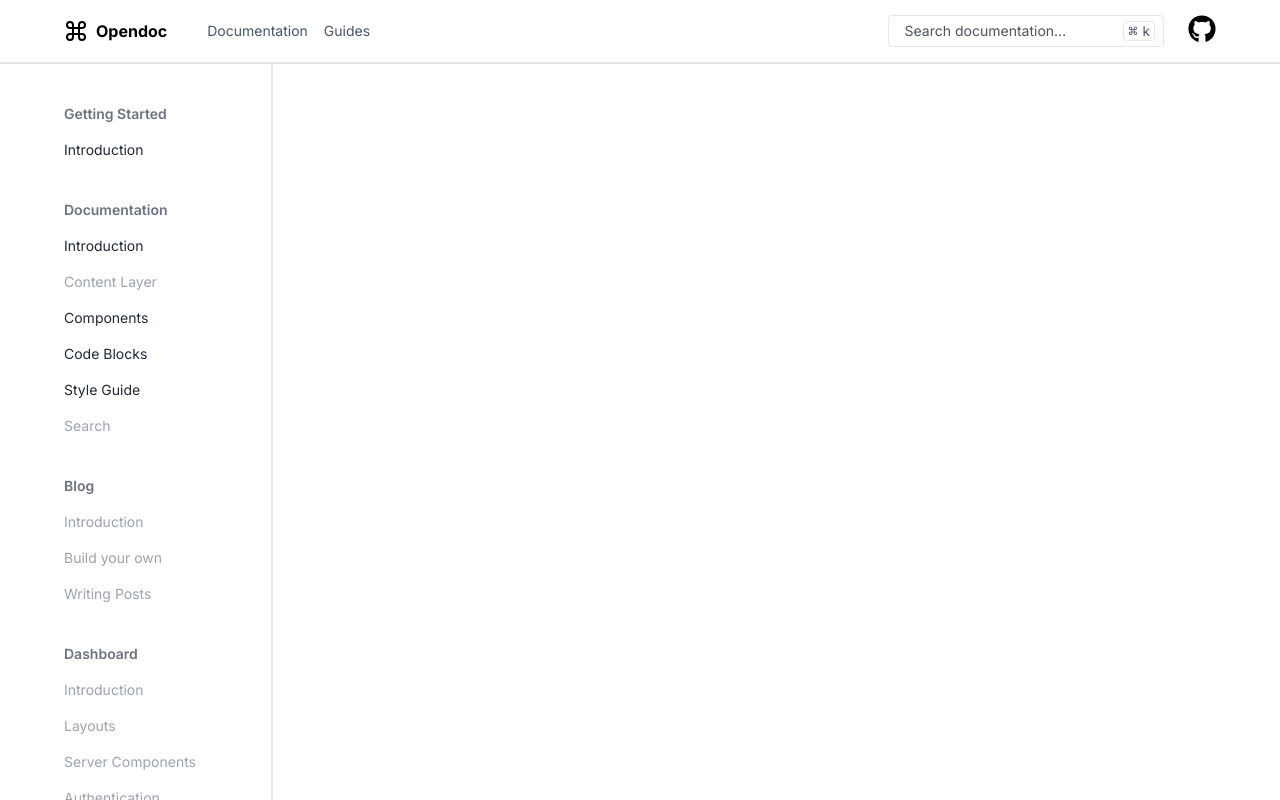
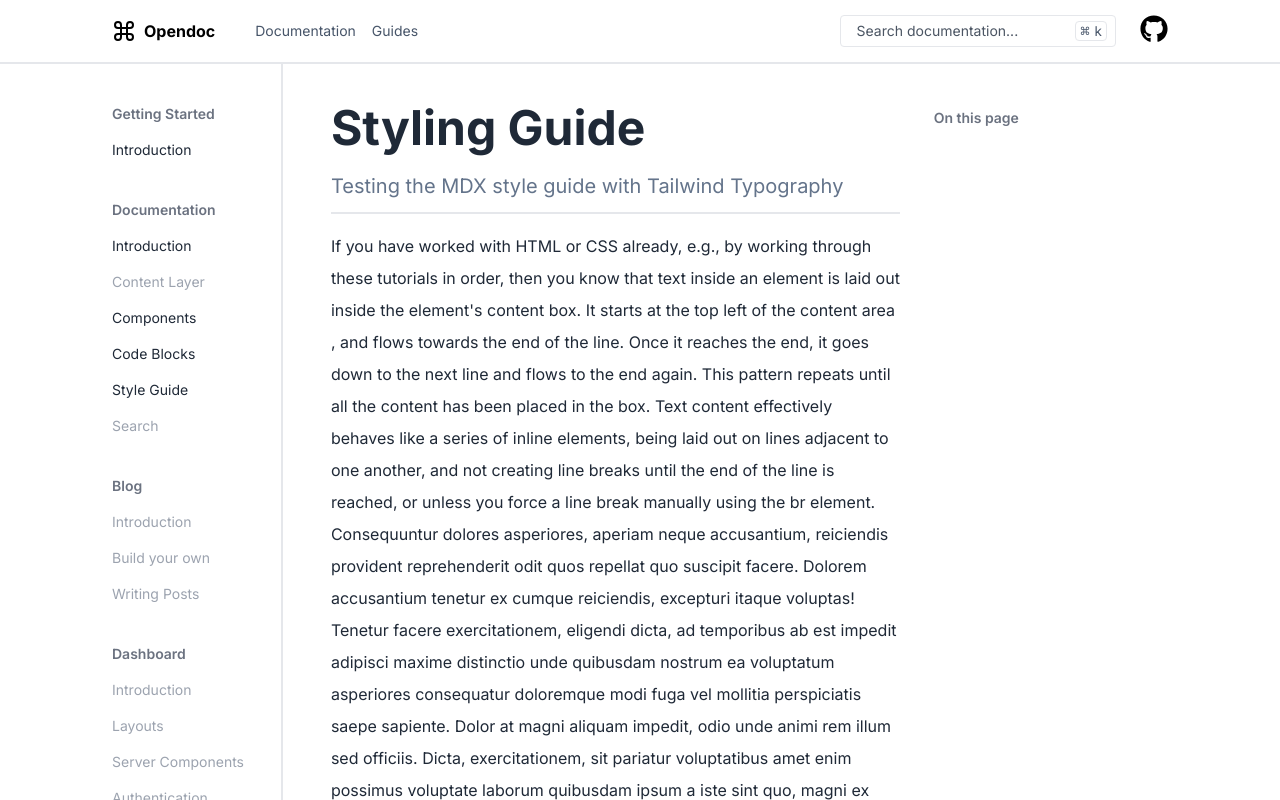
Before and after one commit to nisabmohd/Opendoc, a Next.js app: page /docs in a window 1280 px wide. Shown: the top 800 px of the page. Built offline with nearby package versions, Linux system fonts and the light colour scheme.

Commit message:
markdown dummy ui added

```diff
--- a/next.config.js
+++ b/next.config.js
@@ -1,4 +1,4 @@
 /** @type {import('next').NextConfig} */
-const nextConfig = {}
+const nextConfig = {};
 
-module.exports = nextConfig
+module.exports = nextConfig;
--- a/src/app/components/leftbar.tsx
+++ b/src/app/components/leftbar.tsx
@@ -8,11 +8,11 @@ export default function Leftbar(props: LeftbarProps) {
         <div {...props} className={`${props.className} flex flex-col gap-10`}>
             {
                 leftbarData.headers.map(item => {
-                    return <div >
+                    return <div key={item.name + item.slug}>
                         <h2 className="text-sm font-semibold mb-4 text-gray-500">{item.name}</h2>
                         <div className="children flex flex-col gap-4">
                             {item.child.map(child => {
-                                return child.link ? <Link className="text-sm text-gray-800" href={`/${item.slug}/${child.link}`}>{child.name}</Link> : <span className="text-sm text-gray-400 cursor-not-allowed">{child.name}</span>
+                                return child.link ? <Link key={item.slug + child.link} className="text-sm text-gray-800 " href={`/${item.slug}/${child.link}`}>{child.name}</Link> : <span key={item.slug + child.name} className="text-sm text-gray-400 cursor-not-allowed">{child.name}</span>
                             })}
                         </div>
                     </div>
--- /dev/null
+++ b/src/app/components/markdown.tsx
@@ -0,0 +1,5 @@
+export default function Markdown() {
+    return (
+        <div>M</div>
+    )
+}
--- a/src/app/components/navbar.tsx
+++ b/src/app/components/navbar.tsx
@@ -4,8 +4,8 @@ import { github, logo } from "../assets/Images";
 
 export default function Navbar() {
     return (
-        <div className="h-16 border-b-2 border-gray-200 sticky top-0 bg-white">
-            <div className="container px-16 m-auto flex flex-row justify-between items-center h-full">
+        <div className="h-16 border-b-2 border-gray-200 sticky top-0 bg-white z-40">
+            <div className="container px-28 m-auto flex flex-row justify-between items-center h-full">
                 <div className="flex flex-row items-center gap-10 w-fit">
                     <div className="logo flex flex-row gap-2">
                         <span>{logo}</span>
--- /dev/null
+++ b/src/app/components/topics.tsx
@@ -0,0 +1,15 @@
+const DUMMY_DATA = [
+    {
+        name: "What to expect from here", child: [
+            { name: "Typography should be easy", link: "" }
+        ]
+    }
+]
+
+export default function Topics() {
+    return (
+        <div>
+            topics
+        </div>
+    )
+};
--- a/src/app/docs/(docs)/[...slug]/layout.tsx
+++ b/src/app/docs/(docs)/[...slug]/layout.tsx
@@ -9,7 +9,7 @@ export default function DocsLayout({ children }: DocsLayoutProps) {
     return (
         <div className="flex flex-col w-100">
             <Navbar />
-            <div className="container m-auto">
+            <div className="container m-auto flex-1">
                 {children}
             </div>
         </div>
--- a/src/app/docs/(docs)/[...slug]/page.tsx
+++ b/src/app/docs/(docs)/[...slug]/page.tsx
@@ -1,6 +1,7 @@
 "use client"
 
 import Leftbar from "@/app/components/leftbar";
+import Image from "next/legacy/image";
 import { useParams } from "next/navigation"
 
 export default function () {
@@ -9,10 +10,29 @@ export default function () {
     console.log(param);
 
     return (
-        <div className="px-16 flex flex-row">
-            <Leftbar className="flex-half border-r-2 border-gray-200 min-h-screen max-h-full mr-12 pt-10 sticky top-0" />
-            <div className="md half-half-more pt-10">
-
+        <div className="px-28 flex flex-row">
+            <div className="flex-half">
+                <Leftbar className="border-r-2 border-gray-200 mr-18 pt-10 sticky top-16 mr-12 z-20 h-[calc(100vh-4rem)] overflow-y-auto pb-8" />
+            </div>
+            <div className="md half-half-more pt-5 text-gray-800 flex flex-row justify-between">
+                <div className="left-md leading-8" style={{ width: '68%' }}>
+                    <h1 className="text-5xl font-bold my-5">Styling Guide</h1>
+                    <p className="text-xl text-slate-500 w-full border-b-2 border-gray-200 pb-3 mb-4">Testing the MDX style guide with Tailwind Typography</p>
+                    If you have worked with HTML or CSS already, e.g., by working through these tutorials in order, then you know that text inside an element is laid out inside the element's content box. It starts at the top left of the content area , and flows towards the end of the line. Once it reaches the end, it goes down to the next line and flows to the end again. This pattern repeats until all the content has been placed in the box. Text content effectively behaves like a series of inline elements, being laid out on lines adjacent to one another, and not creating line breaks until the end of the line is reached, or unless you force a line break manually using the br element.
+                    <Image
+                        src="/styling-md.png"
+                        alt="styling"
+                        width={0}
+                        height={0}
+                        sizes="50vw"
+                    />
+                    Consequuntur dolores asperiores, aperiam neque accusantium, reiciendis provident reprehenderit odit quos repellat quo suscipit facere. Dolorem accusantium tenetur ex cumque reiciendis, excepturi itaque voluptas! Tenetur facere exercitationem, eligendi dicta, ad temporibus ab est impedit adipisci maxime distinctio unde quibusdam nostrum ea voluptatum asperiores consequatur doloremque modi fuga vel mollitia perspiciatis saepe sapiente. Dolor at magni aliquam impedit, odio unde animi rem illum sed officiis. Dicta, exercitationem, sit pariatur voluptatibus amet enim possimus voluptate laborum quibusdam ipsum a iste sint quo, magni ex dolor quas quam quidem nobis hic unde cupiditate? Pariatur inventore unde alias. Quasi, minus? Illum veniam doloribus autem.
+                    <br /><br />
+                    Dolor, necessitatibus ipsum esse, error velit veritatis eaque similique cum dolorem nobis quidem libero illum, exercitationem natus distinctio debitis? Omnis repudiandae hic aperiam veniam doloremque id corrupti quia a inventore vero, numquam ab consectetur, commodi quae quasi rem suscipit nostrum laborum earum ut deleniti adipisci, dignissimos ratione. Est adipisci ratione, mollitia ab velit ullam aliquam voluptate porro. Explicabo necessitatibus quae quos praesentium nisi doloribus, ex pariatur impedit illum enim voluptate adipisci vel accusantium libero at, nesciunt quaerat rerum dignissimos animi distinctio repudiandae sunt est reprehenderit cumque. Necessitatibus deleniti, modi inventore a possimus voluptates deserunt. Veritatis at nihil molestias corporis aliquam quis commodi eaque sit? Officiis excepturi vero, a repellendus provident laborum eveniet eligendi rem minima pariatur incidunt cumque saepe quasi, magni non dolor, nostrum quia enim! Provident molestias nisi voluptatem iusto deleniti, debitis omnis voluptatibus inventore aliquid tempore ad qui minima maiores consequuntur autem! Blanditiis perferendis reiciendis esse totam explicabo obcaecati aliquid soluta impedit inventore! Voluptatibus illo quam natus voluptatum quia sint fuga voluptate error,
+                </div>
+                <div className="right-md pt-6" style={{ width: '28%' }}>
+                    <h2 className="text-sm font-semibold mb-4 text-gray-500">On this page</h2>
+                </div>
             </div>
 
         </div>
--- a/src/app/docs/(docs)/page.tsx
+++ /dev/null
@@ -1,7 +0,0 @@
-export default function page() {
-    return (
-        <div>
-            page
-        </div>
-    )
-};
--- a/src/app/globals.css
+++ b/src/app/globals.css
@@ -25,7 +25,7 @@
 }
 
 .flex-half {
-  flex: .75
+  flex: .85
 }
 
 .half-half-more {
```
Also changed, not shown: public/styling-md.png (added).
